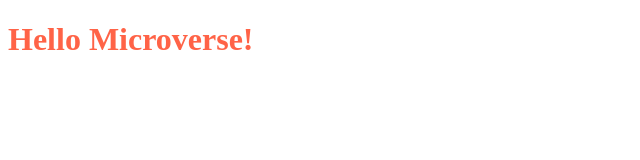
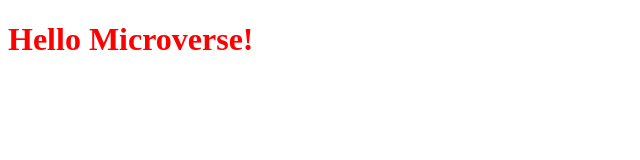
Before and after one commit to asadmisrani/firstmicroverse.github.io, a website: page index.html in a window 1280 px wide. Shown: the whole page, without its empty margins (0-640 px from the left). Drawn offline with Linux system fonts and the light colour scheme.

Commit message:
files are modified

```diff
--- a/style.css
+++ b/style.css
@@ -1 +1 @@
-.my-styles { color: tomato; }
+.my-styles { color: red; }
```
Also changed, not shown: README.md.
